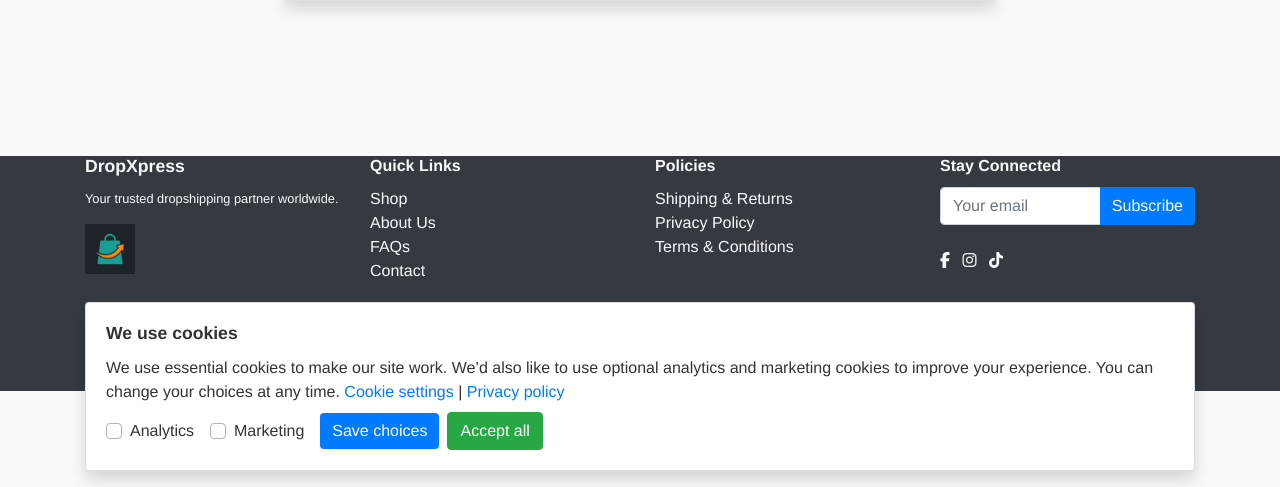
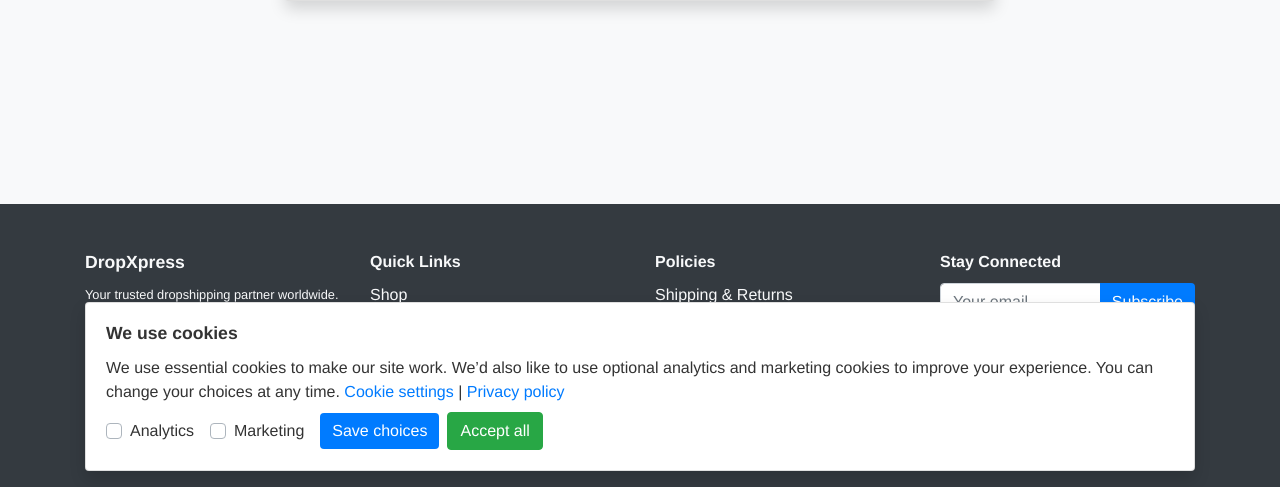
Before and after one commit to kaelzubs/dropshipping, a Django app: page /accounts/contact in a window 1280 px wide. Shown: the part 843-1330 px from the top of the page. Run offline with Django 4.2, Linux system fonts and the light colour scheme; some libraries are stand-ins or nearby versions.

Commit message:
Initial one Tuesday

```diff
--- a/templates/base.html
+++ b/templates/base.html
@@ -45,11 +45,11 @@
       </ul>
     </div>
   </nav>
-  <div class="container mt-4">
+  <div class="container mt-4 pb-5">
     {% block content %}{% endblock %}
   </div>
 
-  <footer class="bg-dark text-light pb-3 footer">
+  <footer class="bg-dark text-light pt-5 pb-3 footer">
     <div class="container">
       <div class="row">
         <!-- Brand -->
```
